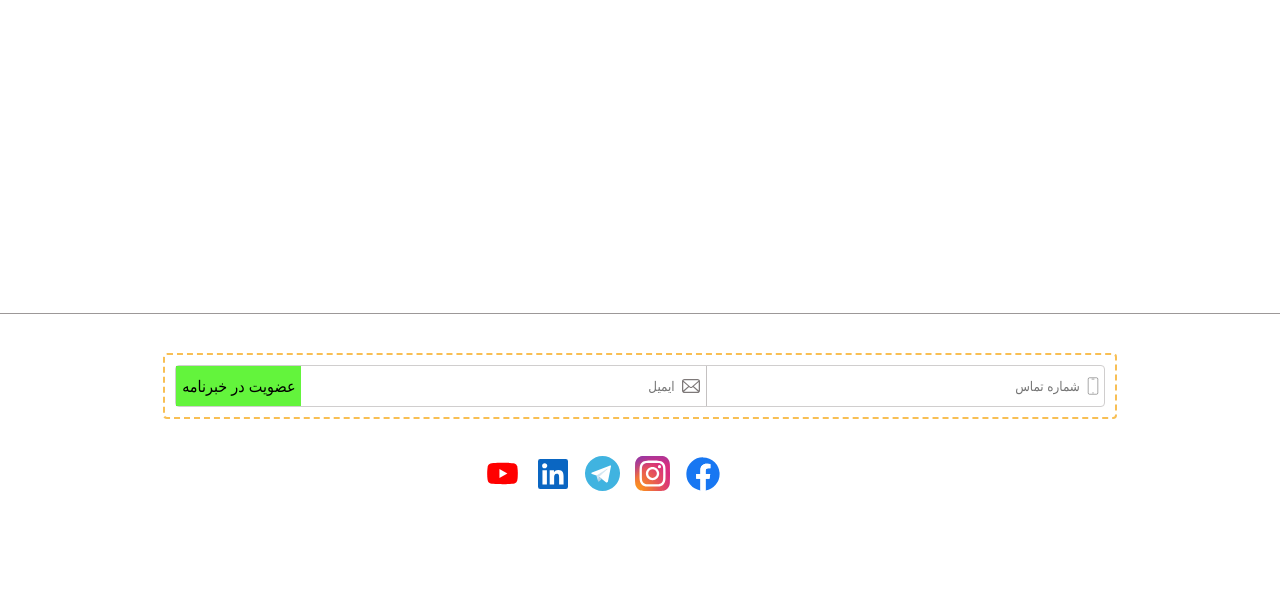
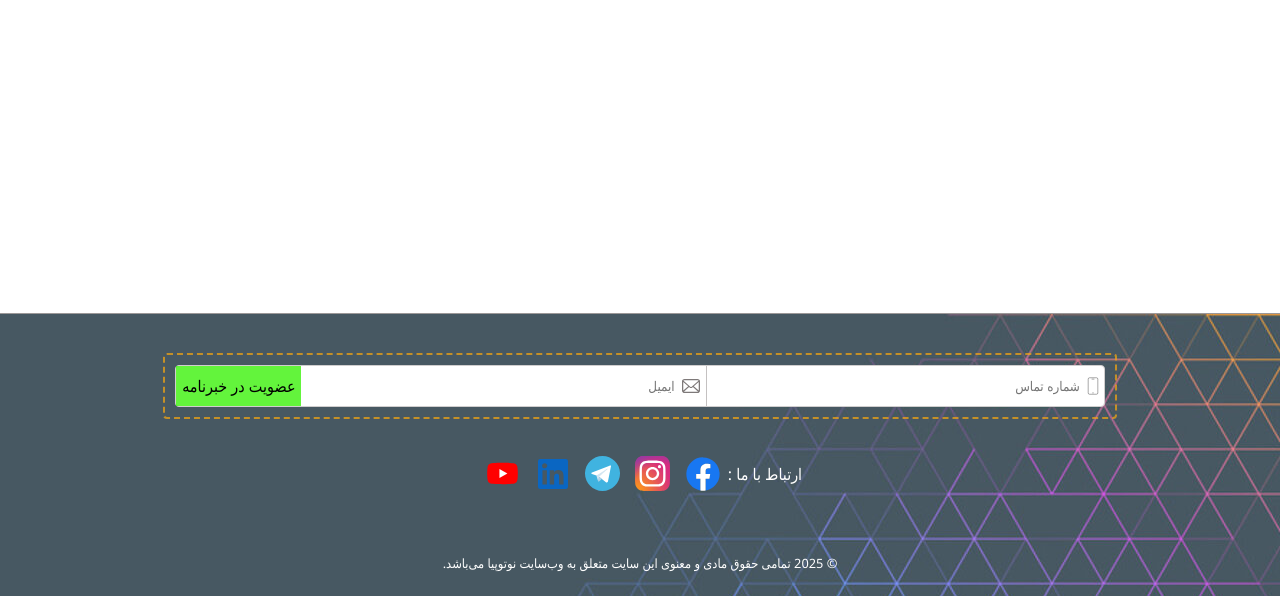
Before and after one commit to AlirezaSadeghiGT4X/Notopia, a plain HTML site: page index.html in a window 1280 px wide. Shown: the part 545-1141 px from the top of the page. Drawn offline with Linux system fonts and the light colour scheme.

Commit message:
Update FormDistances.css

```diff
--- a/FormDistances.css
+++ b/FormDistances.css
@@ -127,7 +127,7 @@ body {
     min-height: 10vw;
     align-items: center;
     justify-content: center;
-    background-image: url(images/Footer\ Background.jpg);
+    background-image: url(images/Footer_Background.jpg);
     flex-direction: column;
     gap: 30px;
 }
```
